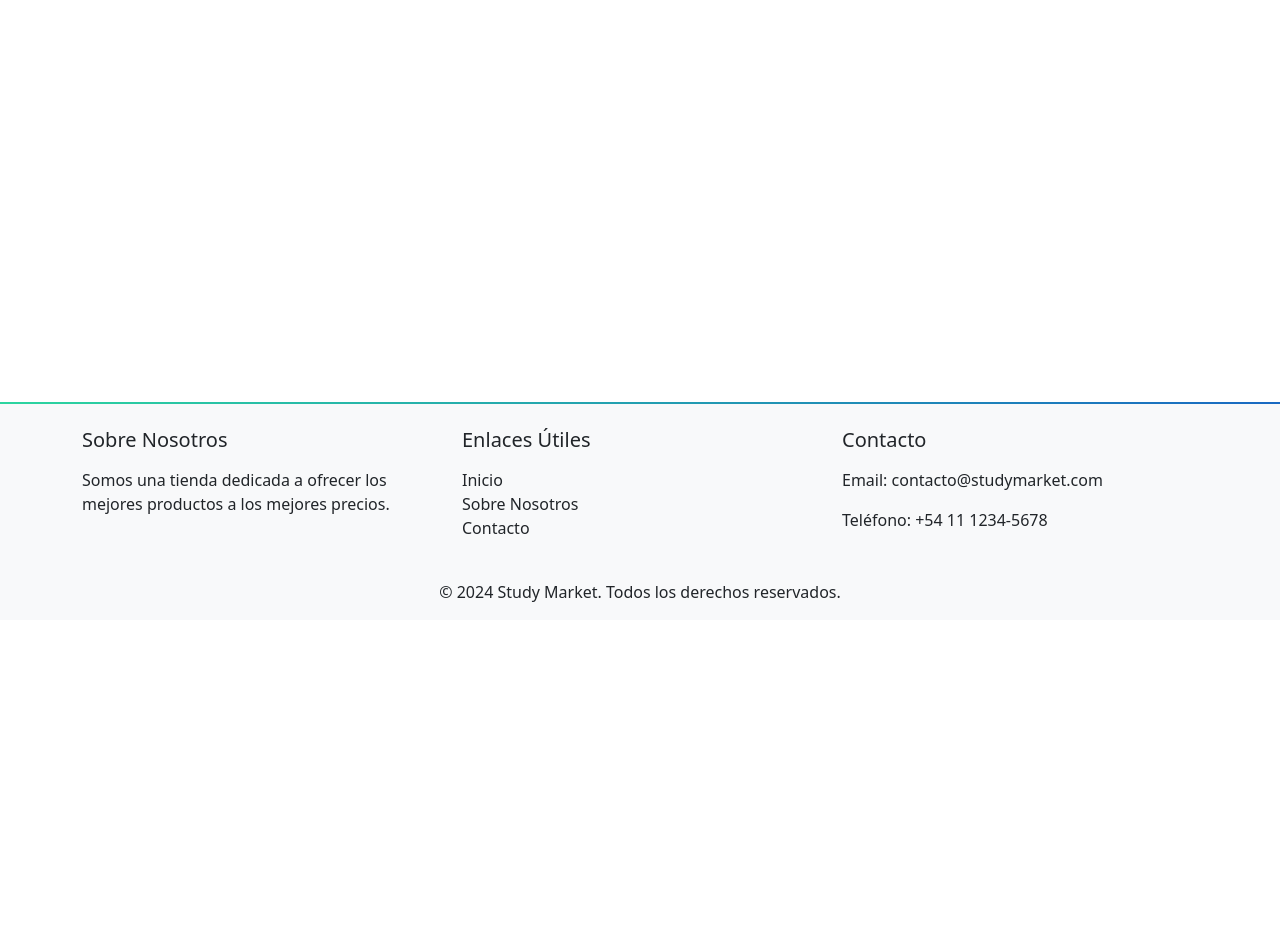
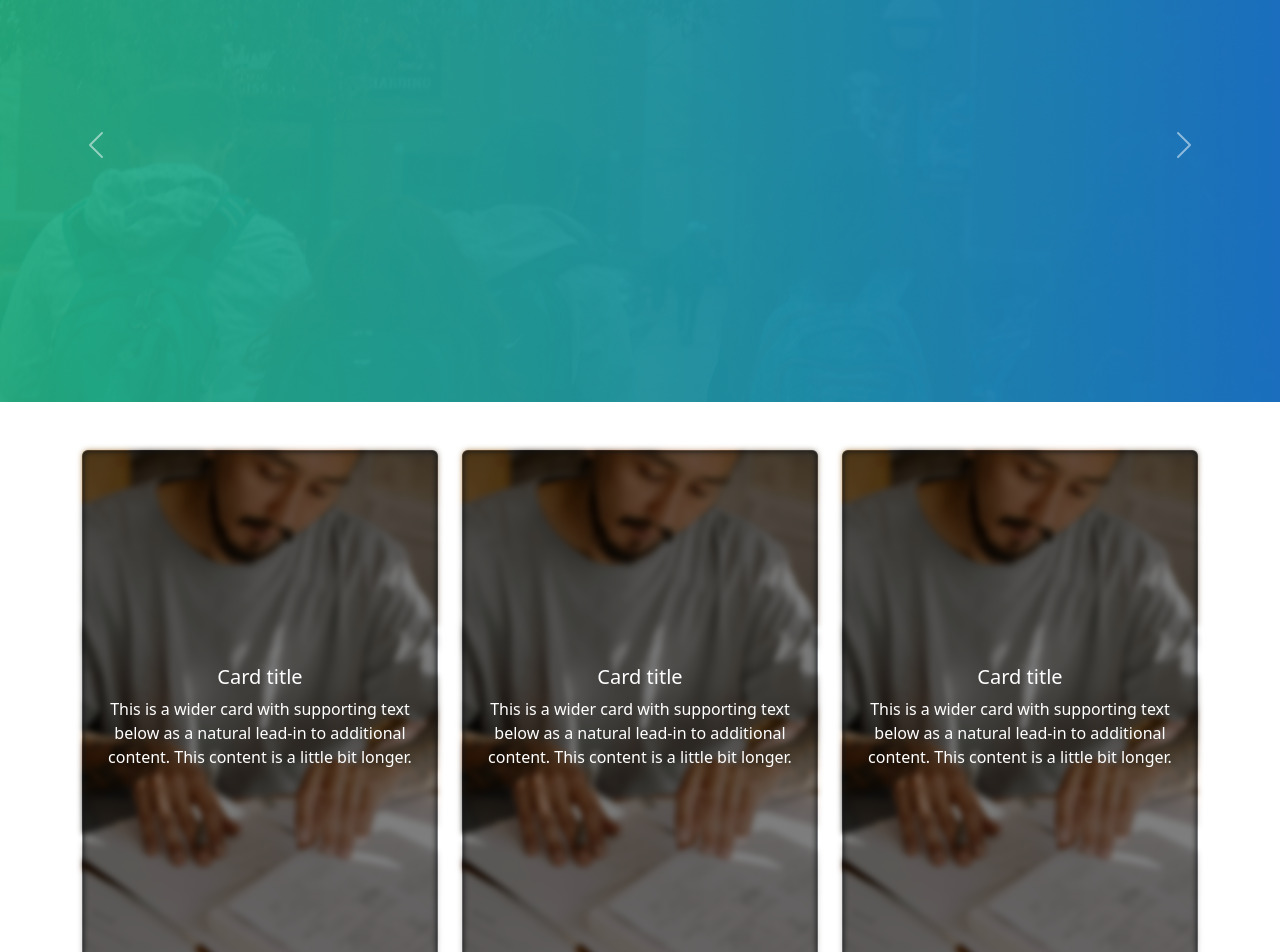
Before and after one commit to LautaroAgustinPaz/StudyMarket-FrontEnd, a React (Vite) app: page / in a window 1280 px wide. Shown: the part 180-1132 px from the top of the page. Before the commit the page ends 800 px from the top, so only its background shows below. Built offline with nearby package versions, Linux system fonts and the light colour scheme.

Commit message:
Realizo el main con banner y cards, correcciones en el footer

```diff
--- a/src/App.jsx
+++ b/src/App.jsx
@@ -1,11 +1,13 @@
 import { BrowserRouter } from "react-router-dom"
 import Navbar from "./components/Navbar"
 import Footer from "./components/Footer"
+import Rutas from "./routes/Rutas"
 
 const App = () => {
   return (
     <BrowserRouter>
       <Navbar/>
+          <Rutas/>
       <Footer/>
     </BrowserRouter>
   )
--- a/src/components/Footer.css
+++ b/src/components/Footer.css
@@ -1,9 +1,9 @@
 footer {
   position: absolute;
   width: 100%;
-  bottom: 0;
+  bottom: 1;
   z-index: 1;
-
+  display: block;
 }
 
 footer h5 {
--- a/src/components/Footer.jsx
+++ b/src/components/Footer.jsx
@@ -3,7 +3,7 @@ import './Footer.css';
 
 const Footer = () => {
   return (
-    <footer className="bg-light text-dark pt-4">
+    <footer className="bg-light text-dark pt-4 mt-2">
       <div className="container">
         <div className="row">
           <div className="col-md-4">
--- a/src/components/Navbar.css
+++ b/src/components/Navbar.css
@@ -1,6 +1,8 @@
 .navbar {
-  position: relative;
-  z-index: 1;
+  position: fixed;
+  top: 0;
+  width: 100%;
+  z-index: 1000;
 }
 
 .navbar::after {
@@ -11,10 +13,6 @@
   left: 0;
   width: 100%;
   height: 2px;
-  background: linear-gradient(
-    to right,
-    #2CD59F,
-    #1969C2
-  );
+  background: linear-gradient(to right, #2cd59f, #1969c2);
   z-index: -1;
 }
--- a/src/components/Navbar.jsx
+++ b/src/components/Navbar.jsx
@@ -3,7 +3,7 @@ import './Navbar.css'
 
 const Navbar = () => {
   return (
-    <nav className="navbar navbar-expand-lg bg-body-tertiary fixed-top">
+    <nav className="navbar navbar-expand-lg bg-body-tertiary absolute-top">
       <div className="container-fluid">
         <Link className="navbar-brand" to="#">
           <img src="../../public/logo/Logo.png" alt="StudyMarket" width="40" height="42"/>
--- /dev/null
+++ b/src/pages/Inicio.css
@@ -0,0 +1,18 @@
+.card-img-overlay {
+    position: absolute;
+    top: 0;
+    left: 0;
+    width: 100%;
+    height: 100%;
+    background: rgba(0, 0, 0, 0.5);
+    display: flex;
+    flex-direction: column;
+    justify-content: center;
+    align-items: center;
+    text-align: center;
+    color: white;
+  }
+
+  .card-img {
+    filter: blur(3px);
+  }
--- a/src/pages/Inicio.jsx
+++ b/src/pages/Inicio.jsx
@@ -1,8 +1,59 @@
-import React from 'react'
-
+import './Inicio.css'
 const Inicio = () => {
   return (
-    <div>Inicio</div>
+    <>
+
+      <div id="carouselExample" className="carousel slide">
+        <div className="carousel-inner">
+            <div className="carousel-item active">
+            <img src="../../public/images/Banner1.png" className="d-block w-100" alt="..."/>
+            </div>
+        </div>
+        <button className="carousel-control-prev" type="button" data-bs-target="#carouselExample" data-bs-slide="prev">
+            <span className="carousel-control-prev-icon" aria-hidden="true"></span>
+            <span className="visually-hidden">Previous</span>
+        </button>
+        <button className="carousel-control-next" type="button" data-bs-target="#carouselExample" data-bs-slide="next">
+            <span className="carousel-control-next-icon" aria-hidden="true"></span>
+            <span className="visually-hidden">Next</span>
+        </button>
+      </div>
+      <div className="container mt-5">
+        <div className="row">
+        <div className="col-md-4 col-sm-12 mb-4">
+          <div className="card text-bg-dark text-center align-middle ">
+            <img src="../../public/cards/img-4.jpg" className="card-img" alt="..."/>
+            <div className="card-img-overlay">
+              <h5 className="card-title">Card title</h5>
+              <p className="card-text">This is a wider card with supporting text below as a natural lead-in to additional content. This content is a little bit longer.</p>
+            </div>
+          </div>
+        </div>
+        <div className="col-md-4 col-sm-12 mb-4">
+          <div className="card text-bg-dark text-center align-middle ">
+            <img src="../../public/cards/img-4.jpg" className="card-img" alt="..."/>
+            <div className="card-img-overlay">
+              <h5 className="card-title">Card title</h5>
+              <p className="card-text">This is a wider card with supporting text below as a natural lead-in to additional content. This content is a little bit longer.</p>
+            </div>
+          </div>
+        </div>
+        <div className="col-md-4 col-sm-12 mb-4">
+          <div className="card text-bg-dark text-center align-middle ">
+            <img src="../../public/cards/img-4.jpg" className="card-img" alt="..."/>
+            <div className="card-img-overlay">
+              <h5 className="card-title">Card title</h5>
+              <p className="card-text">This is a wider card with supporting text below as a natural lead-in to additional content. This content is a little bit longer.</p>
+            </div>
+          </div>
+        </div>
+
+
+
+
+        </div>
+      </div>
+    </>
   )
 }
 
--- a/src/routes/Rutas.jsx
+++ b/src/routes/Rutas.jsx
@@ -1,8 +1,15 @@
+import { useRoutes } from 'react-router-dom'
+import Inicio from '../pages/Inicio'
 
 const Rutas = () => {
-  return (
-    <div>Rutas</div>
+  const rutas = useRoutes(
+    [
+      { path: '/',
+        element: <Inicio/>
+      }
+    ]
   )
+  return rutas
 }
 
 export default Rutas
```
Also changed, not shown: src/components/Banner.jsx (added, +8 -0 lines), public/cards/img-4.jpg (added), public/images/Banner1.png (added).
